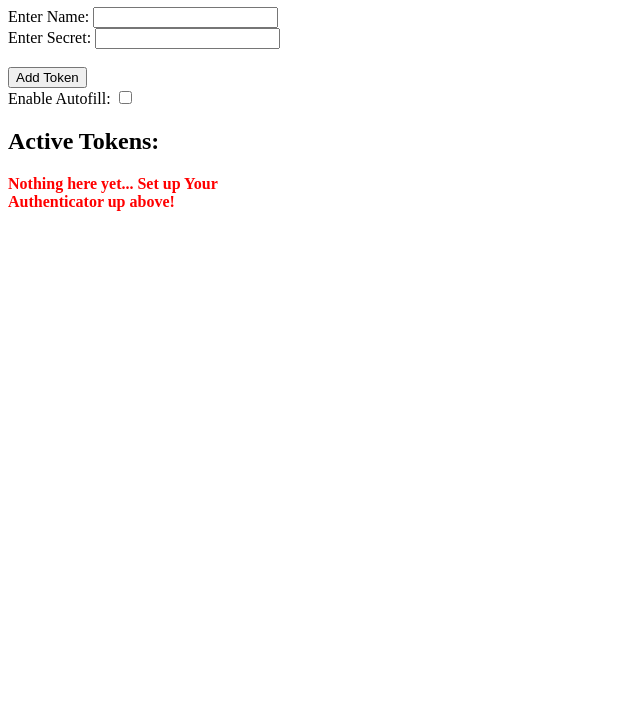
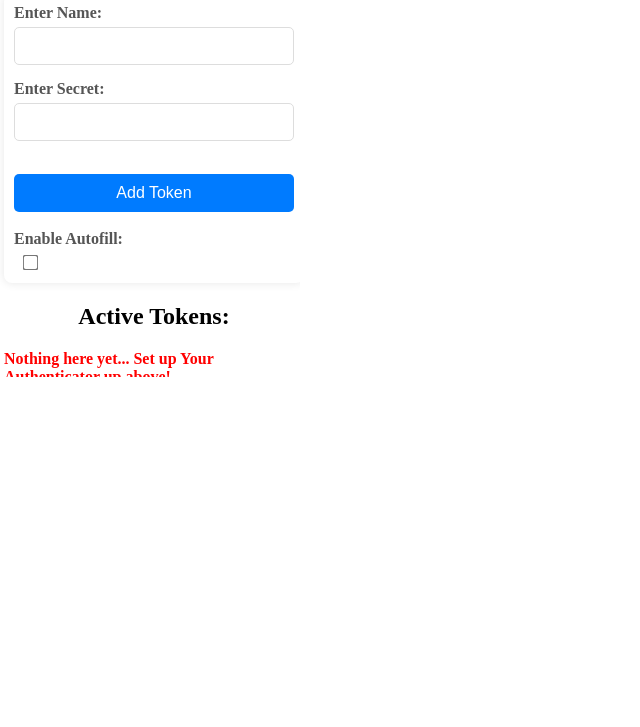
Before and after one commit to Nuke1999/Authenticator-Pro, a website built with webpack: page authenticator.html in a window 1280 px wide. Shown: the part 73-800 px from the top of the page, without its empty margins (0-640 px from the left). Built offline with nearby package versions, Linux system fonts and the light colour scheme; some packages are replaced by stand-ins of ours.

Commit message:
changed popup dimensions, added scrollbar, and general UI improvements

```diff
--- a/authenticator.html
+++ b/authenticator.html
@@ -1,34 +1,3 @@
-<!-- <!DOCTYPE html>
-<html>
-  <head>
-    <title>All In One Authenticator</title>
-    <link rel="stylesheet" href="styles.css" />
-  </head>
-  <body>
-    <h1 class="centered-auth">Authenticator</h1>
-    <div>
-      <label for="name">Enter Name:</label>
-      <input type="text" id="name" />
-      <br />
-      <label for="secret">Enter Secret:</label>
-      <input type="text" id="secret" />
-      <br />
-      <br />
-      <button id="generate">Add Token</button>
-      <br />
-      <label for="autofill">Enable Autofill:</label>
-      <input type="checkbox" id="autofill" />
-    </div>
-    <div id="tokens">
-      <h2>Active Tokens:</h2>
-    </div>
-    <div id="no-tokens-message">
-      Nothing here yet... Set up Your Authenticator up above!
-    </div>
-    <script type="module" src="dist/popup.bundle.js"></script>
-  </body>
-</html> -->
-
 <!DOCTYPE html>
 <html>
   <head>
@@ -36,26 +5,31 @@
     <link rel="stylesheet" href="styles.css" />
   </head>
   <body>
-    <h1 class="centered-auth">Authenticator</h1>
-    <div>
-      <label for="name">Enter Name:</label>
-      <input type="text" id="name" />
+    <h2 class="centered-auth">Authenticator Pro</h2>
+    <img class="settings" src="./icons/gearIcon.svg" alt="Settings Icon" />
+    <div class="form-container">
+      <label for="name" class="form-label">Enter Name:</label>
+      <input type="text" id="name" class="form-input" />
       <br />
-      <label for="secret">Enter Secret:</label>
-      <input type="text" id="secret" />
+      <label for="secret" class="form-label">Enter Secret:</label>
+      <input type="text" id="secret" class="form-input" />
       <br />
       <br />
-      <button id="generate">Add Token</button>
+      <button id="generate" class="form-button">Add Token</button>
       <br />
-      <label for="autofill">Enable Autofill:</label>
-      <input type="checkbox" id="autofill" />
+      <label for="autofill" class="form-label">Enable Autofill:</label>
+      <input type="checkbox" id="autofill" class="form-checkbox" />
     </div>
     <div id="tokens">
       <h2>Active Tokens:</h2>
+      <div id="no-tokens-message">
+        Nothing here yet... Set up Your Authenticator up above!
+      </div>
     </div>
-    <div id="no-tokens-message">
-      Nothing here yet... Set up Your Authenticator up above!
-    </div>
+
+    <br />
+    <br />
+    <br />
     <script src="dist/popup.js"></script>
   </body>
 </html>
--- a/src/content.js
+++ b/src/content.js
@@ -12,7 +12,8 @@ window.Buffer = Buffer;
     console.log("Found inputs:", inputs);
 
     inputs.forEach((input) => {
-      if (input.id.includes("auth")) {
+      const inputId = input.id.toLowerCase();
+      if (inputId.includes("auth") || inputId.includes("totp")) {
         console.log("Pasting token: ", token);
         input.value = token;
 
@@ -109,8 +110,6 @@ window.Buffer = Buffer;
           );
         }
       });
-
-      window.addEventListener("unload", () => clearInterval(intervalId));
     } catch (error) {
       console.log("Error initializing content script:", error);
     }
--- a/src/popup.js
+++ b/src/popup.js
@@ -10,6 +10,7 @@ document.addEventListener("DOMContentLoaded", () => {
   const autofillCheckbox = document.getElementById("autofill");
   const tokensContainer = document.getElementById("tokens");
   const noTokensMessage = document.getElementById("no-tokens-message");
+  // const settings = document.getElementsByClassName("settings");
 
   const countdownContainer = document.createElement("div");
 
@@ -33,6 +34,9 @@ document.addEventListener("DOMContentLoaded", () => {
   });
 
   // Event Listeners
+
+  // settings.addEventListener("mouseover");
+
   autofillCheckbox.addEventListener("change", () => {
     chrome.storage.local.set({ autofillEnabled: autofillCheckbox.checked });
     console.log("Checkbox event listener", autofillCheckbox.checked);
@@ -40,8 +44,15 @@ document.addEventListener("DOMContentLoaded", () => {
 
   generateButton.addEventListener("click", () => {
     const name = nameInput.value.trim();
+    let nameLength = false;
+    if (name.length < 21) {
+      nameLength = true;
+      console.log("name short enough");
+    } else {
+      console.log("name NOT short enough");
+    }
     const secret = secretInput.value.trim();
-    if (name && secret) {
+    if (name && nameLength && secret) {
       if (isValidBase32(secret)) {
         chrome.storage.local.get(["tokens"], (result) => {
           let tokens = result.tokens || [];
@@ -142,9 +153,9 @@ document.addEventListener("DOMContentLoaded", () => {
     gearIcon.id = name + "-gear-icon";
     tokenElement.appendChild(gearIcon);
 
-    gearIcon.addEventListener("mouseover", () => {
-      console.log("hovering over gear icon: ", gearIcon.id);
-    });
+    // gearIcon.addEventListener("mouseover", () => {
+    //   console.log("hovering over gear icon: ", gearIcon.id);
+    // });
 
     gearIcon.addEventListener("click", (event) => {
       event.stopPropagation();
@@ -199,7 +210,6 @@ document.addEventListener("DOMContentLoaded", () => {
                     console.log("Tokens after URL change:", tokens);
                   });
                 }
-                settings;
               });
             });
 
--- a/styles.css
+++ b/styles.css
@@ -1,3 +1,51 @@
+html,
+body {
+  margin: 0;
+  padding: 0;
+  width: 300px;
+  height: 450px;
+  overflow-y: auto;
+  overflow-x: hidden;
+}
+
+body::-webkit-scrollbar {
+  width: 8px;
+  visibility: hidden;
+}
+
+body:hover::-webkit-scrollbar,
+body::-webkit-scrollbar:hover {
+  width: 8px;
+  visibility: visible;
+}
+
+body::-webkit-scrollbar-track {
+  background: white;
+  margin-block: 0.25em;
+  visibility: hidden;
+}
+
+body:hover::-webkit-scrollbar-track,
+body::-webkit-scrollbar-track:hover {
+  background: white;
+  margin-block: 0.25em;
+  visibility: visible;
+}
+
+body::-webkit-scrollbar-thumb {
+  background: grey;
+  border-radius: 10px;
+  visibility: hidden;
+}
+
+body:hover::-webkit-scrollbar-thumb,
+body::-webkit-scrollbar-thumb:hover {
+  background: grey;
+  border-radius: 10px;
+  max-height: 20px;
+  visibility: visible;
+}
+
 .token-box {
   border: 1px solid #ccc;
   padding: 10px;
@@ -24,17 +72,12 @@
 
 .centered-auth {
   text-align: center;
+  transform: translateX(4px);
 }
 
 #no-tokens-message {
   color: red;
   font-weight: bold;
-  margin-top: 20px;
-}
-
-body {
-  width: 300px;
-  height: 500px;
 }
 
 @keyframes spin {
@@ -50,11 +93,10 @@ body {
   position: absolute;
   left: 250px;
   z-index: 1000;
-  transform: translateY(-2px);
 }
 
 .gear-icon:hover {
-  animation: spin 2s linear infinite;
+  animation: spin 2s linear;
 }
 
 .popup-container {
@@ -102,3 +144,77 @@ body {
 .centered-settings {
   text-align: center;
 }
+
+#tokens {
+  display: flex;
+  align-items: center;
+  justify-content: center;
+  flex-direction: column;
+  transform: translateX(4px);
+}
+
+.settings {
+  position: absolute;
+  left: 263px;
+  top: 12px;
+  z-index: 500;
+  width: 30px;
+  height: 30px;
+}
+
+.settings:hover {
+  animation: spin 2s linear;
+}
+
+.form-container {
+  padding: 10px;
+  background-color: #fff;
+  border-radius: 8px;
+  box-shadow: 0 0 10px rgba(0, 0, 0, 0.1);
+  transform: translateX(4px);
+}
+
+.form-label {
+  display: block;
+  margin-bottom: 5px;
+  font-weight: bold;
+  color: #555;
+}
+
+.form-input {
+  width: 100%;
+  padding: 10px;
+  margin-bottom: 15px;
+  border: 1px solid #ddd;
+  border-radius: 5px;
+  box-sizing: border-box;
+  font-size: 14px;
+}
+
+.form-input:focus {
+  border-color: #007bff;
+  box-shadow: 0 0 5px rgba(0, 123, 255, 0.5);
+  outline: none;
+}
+
+.form-button {
+  display: block;
+  width: 100%;
+  padding: 10px;
+  border: none;
+  border-radius: 5px;
+  background-color: #007bff;
+  color: #fff;
+  font-size: 16px;
+  cursor: pointer;
+  transition: background-color 0.3s;
+}
+
+.form-button:hover {
+  background-color: #0056b3;
+}
+
+.form-checkbox {
+  margin-left: 10px;
+  transform: scale(1.2);
+}
```
Also changed, not shown: background.js (+0 -49 lines), 4 other files.
